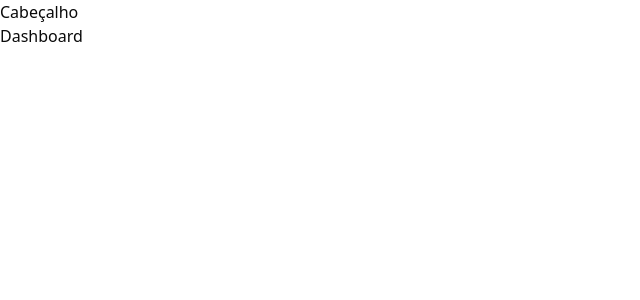
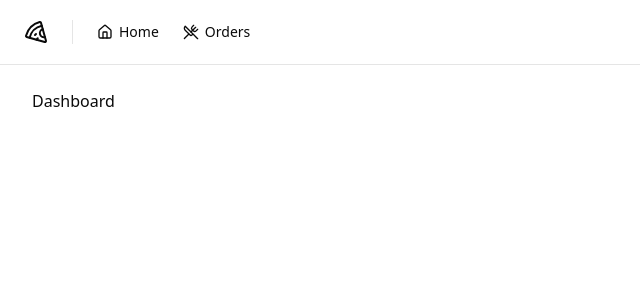
Before and after one commit to GersonDantas/pizza-shop, a React app: page / in a window 1280 px wide. Shown: the top 300 px of the page, without its empty margins (0-640 px from the left). Built offline with nearby package versions, Linux system fonts and the light colour scheme; the HTML template or start-up script is replaced by a standard one.

Commit message:
feat(ui): add header component and navigation links

```diff
--- a/package.json
+++ b/package.json
@@ -12,6 +12,7 @@
   "dependencies": {
     "@hookform/resolvers": "^3.10.0",
     "@radix-ui/react-label": "^2.1.1",
+    "@radix-ui/react-separator": "^1.1.1",
     "@radix-ui/react-slot": "^1.1.1",
     "@rocketseat/eslint-config": "^3.0.12",
     "class-variance-authority": "^0.7.1",
--- /dev/null
+++ b/src/components/Header.tsx
@@ -0,0 +1,26 @@
+import { Home, Pizza, UtensilsCrossed } from 'lucide-react'
+import React from 'react'
+import { Separator } from './ui/separator'
+import { NavLink } from './nav-link'
+
+export const Header: React.FC = () => {
+  return (
+    <div className="border-b">
+      <div className="flex h-16 items-center gap-6 px-6">
+        <Pizza className="h-6 w-6" />
+
+        <Separator orientation="vertical" className="h-6" />
+        <nav className="flex items-center space-x-4 lg:space-x-6">
+          <NavLink to="/">
+            <Home className="h-4 w-4" />
+            Home
+          </NavLink>
+          <NavLink to="/orders">
+            <UtensilsCrossed className="h-4 w-4" />
+            Orders
+          </NavLink>
+        </nav>
+      </div>
+    </div>
+  )
+}
--- /dev/null
+++ b/src/components/nav-link.tsx
@@ -0,0 +1,18 @@
+import React from 'react'
+import { Link, LinkProps, useLocation } from 'react-router-dom'
+
+export type NavLinkProps = LinkProps
+
+export const NavLink: React.FC<NavLinkProps> = (props: NavLinkProps) => {
+  const { pathname } = useLocation()
+  return (
+    <Link
+      data-current={pathname === props.to}
+      className="flex items-center gap-1.5
+      text-sm font-medium text-muted-foreground
+      hover:text-foreground cursor-pointer
+      data-[current]:text-foreground"
+      {...props}
+    />
+  )
+}
--- /dev/null
+++ b/src/components/ui/separator.tsx
@@ -0,0 +1,29 @@
+import * as React from "react"
+import * as SeparatorPrimitive from "@radix-ui/react-separator"
+
+import { cn } from "@/lib/utils"
+
+const Separator = React.forwardRef<
+  React.ElementRef<typeof SeparatorPrimitive.Root>,
+  React.ComponentPropsWithoutRef<typeof SeparatorPrimitive.Root>
+>(
+  (
+    { className, orientation = "horizontal", decorative = true, ...props },
+    ref
+  ) => (
+    <SeparatorPrimitive.Root
+      ref={ref}
+      decorative={decorative}
+      orientation={orientation}
+      className={cn(
+        "shrink-0 bg-border",
+        orientation === "horizontal" ? "h-[1px] w-full" : "h-full w-[1px]",
+        className
+      )}
+      {...props}
+    />
+  )
+)
+Separator.displayName = SeparatorPrimitive.Root.displayName
+
+export { Separator }
--- a/src/pages/_layouts/app.tsx
+++ b/src/pages/_layouts/app.tsx
@@ -1,10 +1,11 @@
+import { Header } from '@/components/Header'
 import { Outlet } from 'react-router-dom'
 
 export function AppLayout() {
   return (
-    <div>
-      <h1>Cabeçalho</h1>
-      <div>
+    <div className="flex flex-col min-h-screen antialiased">
+      <Header />
+      <div className="flex flex-1 flex-col gap-4m p-8 pt-6">
         <Outlet />
       </div>
     </div>
--- a/src/pages/_layouts/auth.tsx
+++ b/src/pages/_layouts/auth.tsx
@@ -3,7 +3,7 @@
 
 export function AuthLayout() {
   return (
-    <div className="grid min-h-screen grid-cols-2">
+    <div className="grid min-h-screen grid-cols-2 antialiased">
       <div className="flex h-full flex-col
       justify-between border-r
       border-foreground/5 bg-muted p-10 text-muted-foreground"
```
